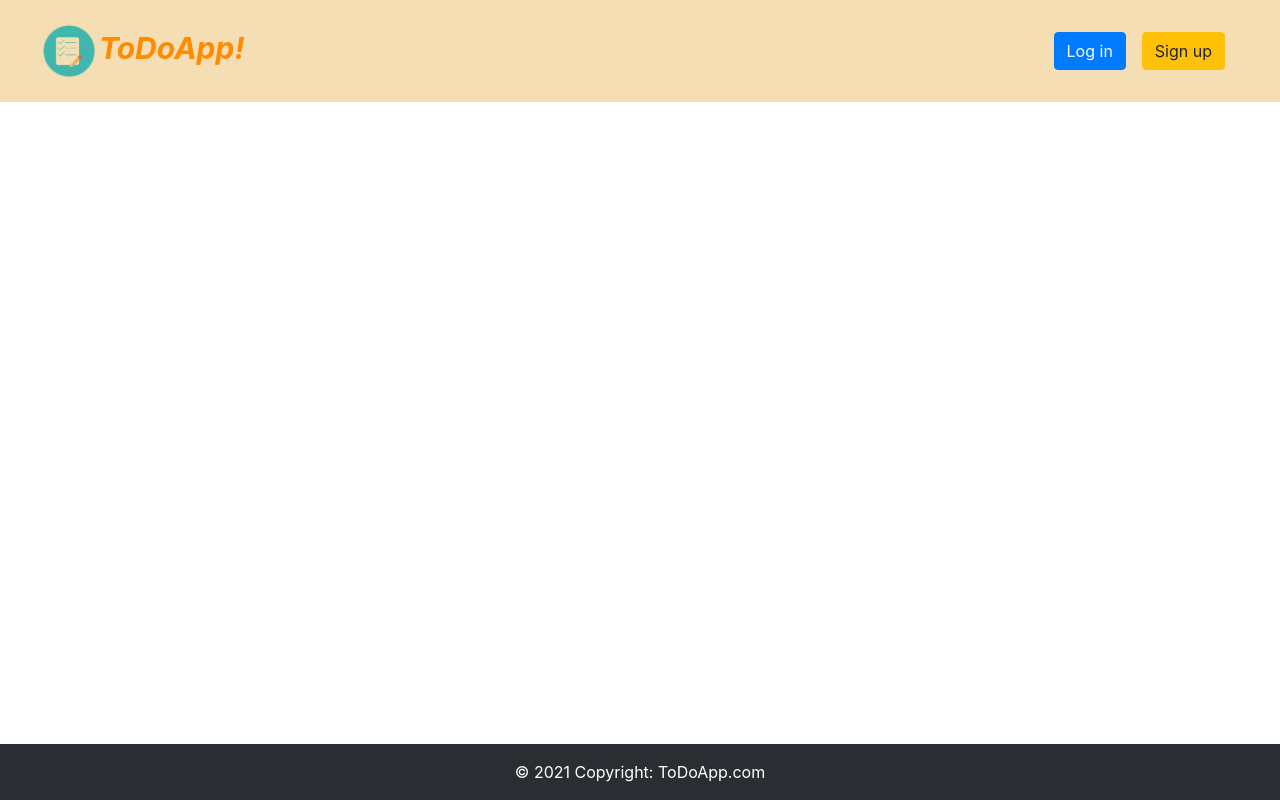
After one commit to filkur/Todo_app, a Symfony app: template templates/authbase.html.twig in a window 1280 px wide. The commit adds this page. Run offline with Twig, Linux system fonts and the light colour scheme; the template is opened without the code that fills it, so the values that code supplies are empty; some libraries are stand-ins or nearby versions.

Commit message:
add new login and register template

```diff
--- /dev/null
+++ b/templates/authbase.html.twig
@@ -0,0 +1,61 @@
+<!DOCTYPE html>
+<html>
+<head>
+    <meta charset="UTF-8">
+    <title>{% block title %}Welcome!{% endblock %}</title>
+    {# Run `composer require symfony/webpack-encore-bundle`
+           and uncomment the following Encore helpers to start using Symfony UX #}
+    {% block stylesheets %}
+        <link rel="stylesheet" href="https://stackpath.bootstrapcdn.com/bootstrap/4.4.1/css/bootstrap.min.css" integrity="sha384-Vkoo8x4CGsO3+Hhxv8T/Q5PaXtkKtu6ug5TOeNV6gBiFeWPGFN9MuhOf23Q9Ifjh" crossorigin="anonymous">
+        {#{{ encore_entry_link_tags('app') }}#}
+    {% endblock %}
+
+    {% block javascripts %}
+        <script src="https://code.jquery.com/jquery-3.4.1.slim.min.js" integrity="sha384-J6qa4849blE2+poT4WnyKhv5vZF5SrPo0iEjwBvKU7imGFAV0wwj1yYfoRSJoZ+n" crossorigin="anonymous"></script>
+        <script src="https://cdn.jsdelivr.net/npm/popper.js@1.16.0/dist/umd/popper.min.js" integrity="sha384-Q6E9RHvbIyZFJoft+2mJbHaEWldlvI9IOYy5n3zV9zzTtmI3UksdQRVvoxMfooAo" crossorigin="anonymous"></script>
+        <script src="https://stackpath.bootstrapcdn.com/bootstrap/4.4.1/js/bootstrap.min.js" integrity="sha384-wfSDF2E50Y2D1uUdj0O3uMBJnjuUD4Ih7YwaYd1iqfktj0Uod8GCExl3Og8ifwB6" crossorigin="anonymous"></script>
+        {#{{ encore_entry_script_tags('app') }}#}
+    {% endblock %}
+</head>
+<body class="bg-muted">
+<nav class="navbar navbar-expand-md navbar-light p-3 px-md-4 mb-3" style="background: wheat;">
+    <div class="container-fluid">
+        <a class="navbar-brand" href="{{ path('main') }}" style="font-style: italic; font-weight: 700; font-size: 30px; color: darkorange" ><img src="{{ asset('/images/logo2.png') }}" style="width: 60px;" height="60px;" alt="logo">ToDoApp!</a>
+
+        <button class="navbar-toggler" type="button" data-toggle="collapse" data-target="#navbarNav">
+            <span class="navbar-toggler-icon"></span>
+        </button>
+        <div class="collapse navbar-collapse" id="navbarNav">
+            <ul class="navbar-nav mr-auto">
+            </ul>
+            <ul class="navbar-nav">
+                {% if is_granted('IS_AUTHENTICATED_FULLY') %}
+                    <li class="nav-item active">
+                        <a class="nav-link" style="margin-top: -2.5px;" href="{{ path('user_edit', {id: app.user.id}) }}">Profile <span class="sr-only">(current)</span></a>
+                    </li>
+                    <li class="nav-item active">
+                    <a class="nav-link" style="margin-top: -2.5px;" href="{{ path('category_index') }}">Home <span class="sr-only">(current)</span></a>
+                    </li>
+                {% else %}
+                    <li class="nav-item mr-3">
+                        <a class="btn btn-primary btn-md" href="{{ path('app_login') }}">Log in</a>
+                    </li>
+                    <li class="nav-item mr-3">
+                        <a class="btn btn-warning btn-md" href="{{ path('app_register') }}">Sign up</a>
+                    </li>
+                {% endif %}
+            </ul>
+        </div>
+    </div>
+
+</nav>
+{% block body %}{% endblock %}
+<footer class="bg-dark text-white  fixed-bottom text-center text-lg-start">
+    <!-- Copyright -->
+    <div class="text-center p-3" style="background-color: rgba(0, 0, 0, 0.2);">
+        © 2021 Copyright: ToDoApp.com
+    </div>
+    <!-- Copyright -->
+</footer>
+</body>
+</html>
--- a/templates/registration/register.html.twig
+++ b/templates/registration/register.html.twig
@@ -1,4 +1,4 @@
-{% extends 'base.html.twig' %}
+{% extends 'authbase.html.twig' %}
 
 {% block title %}Register{% endblock %}
 
--- a/templates/security/login.html.twig
+++ b/templates/security/login.html.twig
@@ -1,4 +1,4 @@
-{% extends 'base.html.twig' %}
+{% extends 'authbase.html.twig' %}
 
 {% block title %}Log in!{% endblock %}
 
@@ -37,7 +37,7 @@
                                 You are logged in as {{ app.user.username }}, <a
                                     href="{{ path('app_logout') }}">Logout</a>
                             </div>
-                        {% endif %}
+                        {% else %}
 
                         <input type="text" id="inputUsername" class="fadeIn second" name="username"
                                value="{{ last_username }}" placeholder="Username" required autofocus>
@@ -47,6 +47,7 @@
                                value="{{ csrf_token('authenticate') }}"
                         >
                         <input type="submit" class="fadeIn fourth" value="Log In">
+                        {% endif %}
 
                     </form>
 
```
